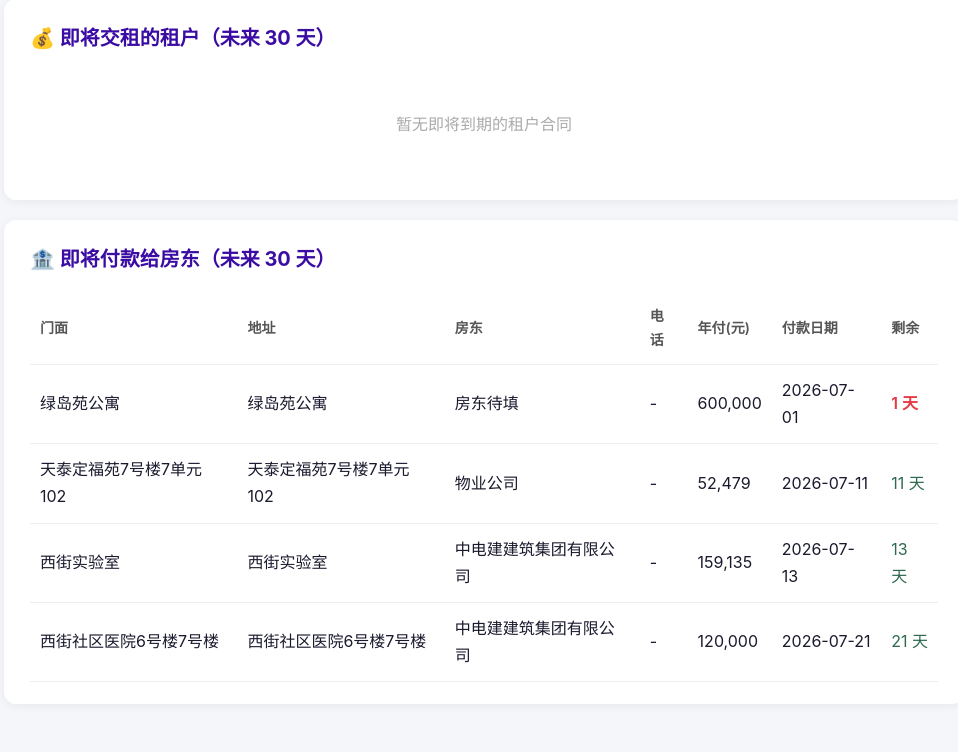
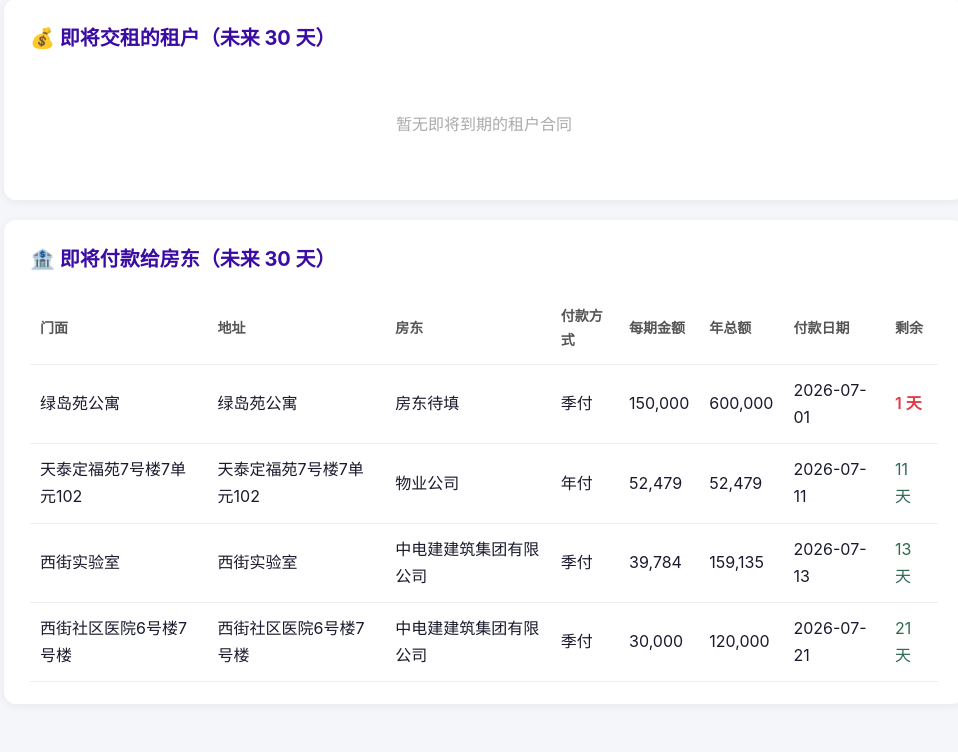
Before and after one commit to handsomeboywenbo/lease-reminder, a Flask app: page / in a window 1280 px wide. Shown: the part 424-1176 px from the top of the page, without its empty margins (156-1114 px from the left). Run offline with Flask 3, Linux system fonts and the light colour scheme; data comes from the database, SQL or seed files in the repository.

Commit message:
feat: update index.html - 付款方式/每期金额, 去掉电话

```diff
--- a/templates/index.html
+++ b/templates/index.html
@@ -40,7 +40,7 @@
     <div class="table-wrap">
     <table>
         <thead>
-            <tr><th>门面</th><th>地址</th><th>租户</th><th>手机</th><th>年付(元)</th><th>交租日期</th><th>剩余</th></tr>
+            <tr><th>门面</th><th>地址</th><th>租户</th><th>付款方式</th><th>每期金额</th><th>年总额</th><th>交租日期</th><th>剩余</th></tr>
         </thead>
         <tbody>
             {% for r in upcoming_tenants %}
@@ -49,7 +49,8 @@
                 <td>{{ r.shop_name }}</td>
                 <td>{{ r.address or '-' }}</td>
                 <td>{{ r.tenant_name }}</td>
-                <td>{{ r.tenant_phone }}</td>
+                <td>{{ r.payment_method or '年付' }}</td>
+                <td>{{ '{:,.0f}'.format(r.installment_amount) if r.installment_amount else '-' }}</td>
                 <td>{{ '{:,.0f}'.format(r.annual_amount) if r.annual_amount else '-' }}</td>
                 <td>{{ r.next_payment_date }}</td>
                 <td class="{% if days <= 3 %}tag-urgent{% elif days <= 7 %}tag-warn{% else %}tag-ok{% endif %}">
@@ -71,7 +72,7 @@
     <div class="table-wrap">
     <table>
         <thead>
-            <tr><th>门面</th><th>地址</th><th>房东</th><th>电话</th><th>年付(元)</th><th>付款日期</th><th>剩余</th></tr>
+            <tr><th>门面</th><th>地址</th><th>房东</th><th>付款方式</th><th>每期金额</th><th>年总额</th><th>付款日期</th><th>剩余</th></tr>
         </thead>
         <tbody>
             {% for r in upcoming_landlords %}
@@ -80,7 +81,8 @@
                 <td>{{ r.shop_name }}</td>
                 <td>{{ r.address or '-' }}</td>
                 <td>{{ r.landlord_name }}</td>
-                <td>{{ r.landlord_phone or '-' }}</td>
+                <td>{{ r.payment_method or '年付' }}</td>
+                <td>{{ '{:,.0f}'.format(r.installment_amount) if r.installment_amount else '-' }}</td>
                 <td>{{ '{:,.0f}'.format(r.annual_amount) if r.annual_amount else '-' }}</td>
                 <td>{{ r.next_payment_date }}</td>
                 <td class="{% if days <= 5 %}tag-urgent{% elif days <= 10 %}tag-warn{% else %}tag-ok{% endif %}">
```
